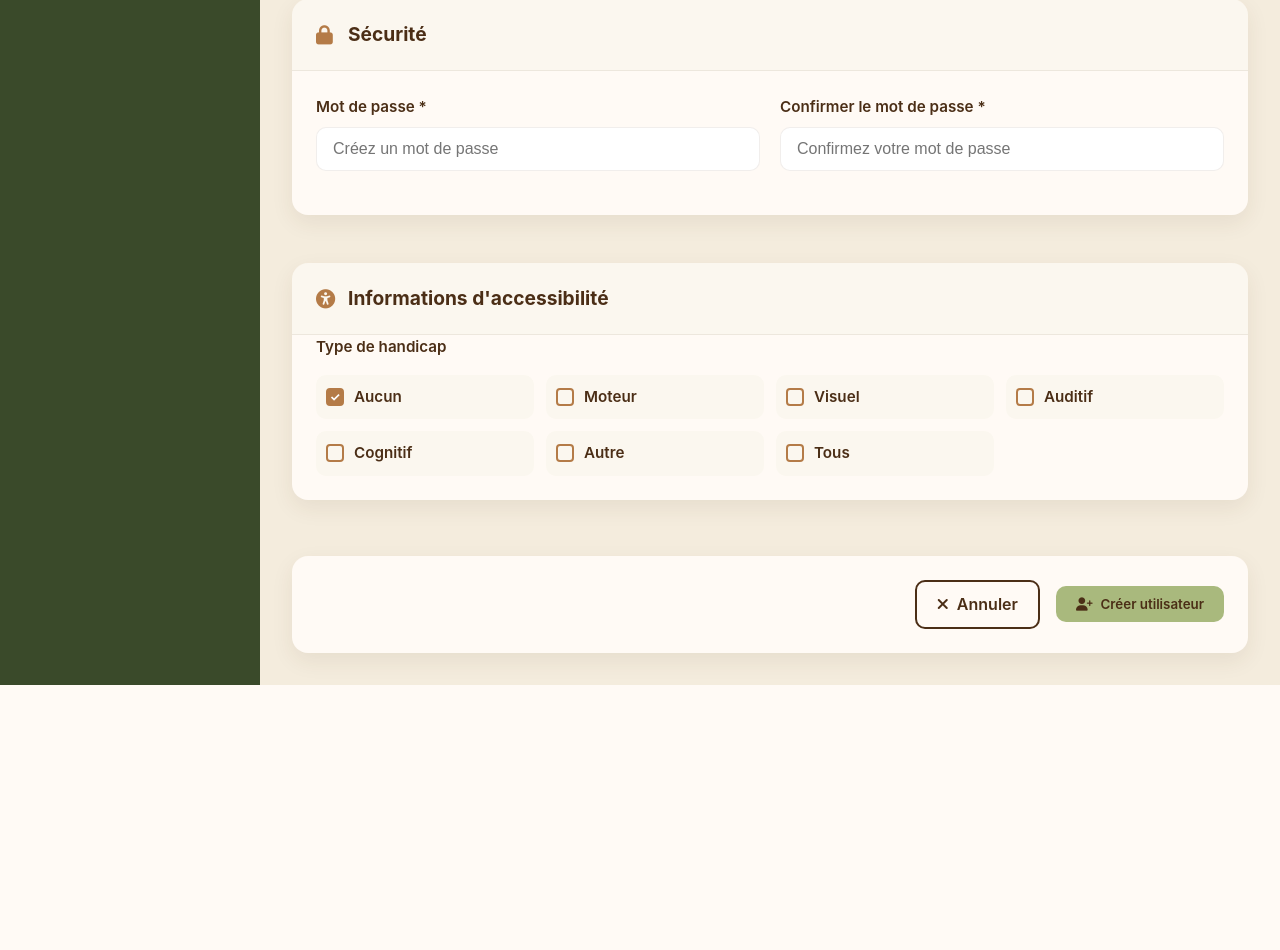
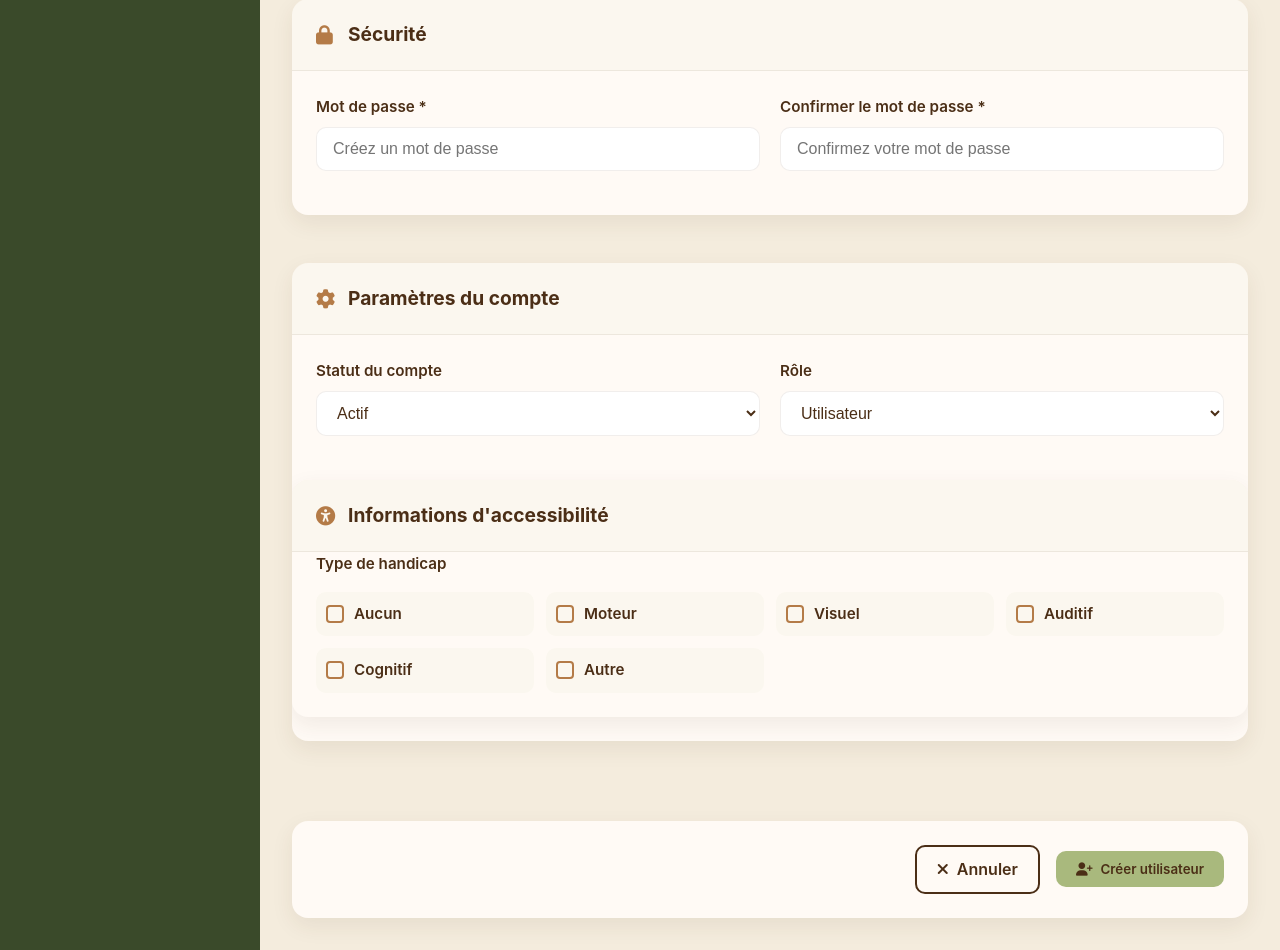
Before and after one commit to mariemzouari/impactable, a PHP site: page /Ajouter_utilisateur.php in a window 1280 px wide. Shown: the part 984-1934 px from the top of the page. Before the commit the page ends 1669 px from the top, so only its background shows below. Run offline with PHP 8.4, Linux system fonts and the light colour scheme.

Commit message:
ajout backoffice redo

```diff
--- a/View/Backoffice/Ajouter_utilisateur.php
+++ b/View/Backoffice/Ajouter_utilisateur.php
@@ -1,65 +1,96 @@
 
 <?php
+require_once __DIR__ . '/../../Controller/UtilisateurController.php';
+require_once __DIR__ . '/../../Controller/ProfileController.php';
+require_once __DIR__ . '/../../Model/UtilisateurClass.php';
+require_once __DIR__ . '/../../Model/ProfileClass.php';
 
-require_once __DIR__ . '/../../Controller/UtilisateurController.php';
-require_once __DIR__ . '/../../Model/UtilisateurClass.php';
 
 $erreur = "";
 $userC = new UtilisateurController();
 
-    if (
-        isset($_POST["last-name"]) &&
-        isset($_POST["name"]) &&
-        isset($_POST["email"]) &&
-        isset($_POST["phone"]) &&
-        isset($_POST["birthday"]) &&
-        isset($_POST["password"]) &&
-        isset($_POST["confirm"])
-    ) {
-        if (
-            !empty($_POST["last-name"]) &&
-            !empty($_POST["name"]) &&
-            !empty($_POST["email"]) &&
-            !empty($_POST["phone"]) &&
-            !empty($_POST["birthday"]) &&
-            !empty($_POST["password"]) &&
-            !empty($_POST["confirm"])
-        ) {
-            // gestion des checkboxes
-            $type_handicap = 'aucun';
-            if (isset($_POST['handicap-type']) && is_array($_POST['handicap-type'])) {
-                if (in_array('tous', $_POST['handicap-type'])) {
-                    $type_handicap = 'tous';
-                } else {
-                    $type_handicap = implode(', ', $_POST['handicap-type']);
-                }
-            }
+if ($_SERVER['REQUEST_METHOD'] === 'POST'){
+ if ( isset($_POST['last']) &&
+      isset($_POST['name']) &&
+      isset($_POST['gender']) &&
+      isset($_POST['birthday']) &&
+      isset($_POST['email']) &&
+      isset($_POST['phone']) &&
+      isset($_POST['role']) &&
+      isset($_POST['password']) &&
+      isset($_POST['confirm'])
+    ){
+
+        if( !empty($_POST['last']) &&
+            !empty($_POST['name']) &&
+            !empty($_POST['email']) &&
+            !empty($_POST['phone']) &&
+            !empty($_POST['role']) &&
+            !empty($_POST['birthday']) &&
+            !empty($_POST['password']) &&
+            !empty($_POST['confirm'])
+            ){
+
+             //checkboxes
+             if (empty($_POST['handicap'])) $handicap = 'aucun';
+             else $handicap = implode(',', $_POST['handicap']);
+
+
+
 
             $user = new Utilisateur([
-                'nom' => $_POST['last-name'],
+                'nom' => $_POST['last'],
                 'prenom' => $_POST['name'],
                 'email' => $_POST['email'],
-                'numero_tel' => $_POST['phone'] ?? null,
-                'date_naissance' => $_POST['birthday'] ?? null,
+                'numero_tel' => $_POST['phone'] ,
+                'date_naissance' => $_POST['birthday'] ,
                 'mot_de_passe' => $_POST['password'],
-                'genre' => $_POST['gender'] ?? 'prefere_ne_pas_dire',
-                'role' => $_POST['role'] ?? 'user',
-                'type_handicap' => $type_handicap
+                'genre' => $_POST['gender'],
+                'role' => $_POST['role'] ,
+                'type_handicap' => $handicap
+
             ]);
 
 
 
-            try {
-                $userC->addUser($user);
+
+          try{
+                $user_id = $userC->addUser($user);
+
+                $profileC = new ProfileController();
+                $empty_profile = new Profil([
+                'Id_utilisateur' => $user_id,
+                'photo_profil' => 'default.jpg',
+                'bio' => '',
+                'ville' => '',
+                'pays' => '',
+                'profession' => '',
+                'competences' => '',
+                'linkedin' => '',
+                'date_creation' => date("Y-m-d H:i:s"),
+                'date_modification' => date("Y-m-d H:i:s")
+                ]);
+
+                $profileC->addProfile($empty_profile);
                 header('Location: Ges_utilisateurs.php');
                 exit;
-            }
-            catch (Exception $e) {
-                $erreur = "Erreur lors de l'ajout : " . $e->getMessage();
-            }
+          }
+          catch(Exception $e) {
+                 $erreur = "Erreur lors de l'ajout : " . $e->getMessage();
+          }
+
+
+        }
+        else{
+          $erreur = "Veuillez remplir tous les champs obligatoires";
+        }
+
 
     }
+
+
 }
+
 
 ?>
 
@@ -228,7 +259,7 @@ $userC = new UtilisateurController();
               <div class="form-grid">
                 <div class="form-group">
                   <label for="add-last-name">Nom *</label>
-                  <input type="text" id="add-last-name" class="input" placeholder="Ecrivez votre nom" name="last-name">
+                  <input type="text" id="add-last-name" class="input" placeholder="Ecrivez votre nom" name="last">
                 </div>
 
                 <div class="form-group">
@@ -284,6 +315,37 @@ $userC = new UtilisateurController();
               </div>
             </div>
 
+
+
+            <!-- Paramètres du compte -->
+            <div class="form-section-card">
+              <div class="section-header">
+                <h3>
+                  <i class="fas fa-cog"></i>
+                  Paramètres du compte
+                </h3>
+              </div>
+
+              <div class="form-grid">
+                <div class="form-group">
+                  <label for="edit-statut">Statut du compte</label>
+                  <select id="edit-statut" class="select">
+                    <option value="actif" selected>Actif</option>
+                    <option value="inactif">Inactif</option>
+                    <option value="suspendu">Suspendu</option>
+                  </select>
+                </div>
+
+                <div class="form-group">
+                  <label for="edit-role">Rôle</label>
+                  <select id="edit-role" name="role" class="select">
+                    <option value="user"  >Utilisateur</option>
+                    <option value="admin" >Administrateur</option>
+                  </select>
+                </div>
+              </div>
+
+
             <!-- Informations d'accessibilité -->
             <div class="form-section-card">
               <div class="section-header">
@@ -297,42 +359,37 @@ $userC = new UtilisateurController();
                 <label class="section-label">Type de handicap</label>
                 <div class="checkbox-grid">
                   <label class="checkbox-option">
-                    <input type="checkbox" name="handicap-type[]" value="aucun" checked>
+                    <input type="checkbox" name="handicap[]" value="aucun" >
                     <span class="checkmark"></span>
                     Aucun
                   </label>
 
                   <label class="checkbox-option">
-                    <input type="checkbox" name="handicap-type[]" value="moteur">
+                    <input type="checkbox" name="handicap[]" value="moteur">
                     <span class="checkmark"></span>
                     Moteur
                   </label>
 
                   <label class="checkbox-option">
-                    <input type="checkbox" name="handicap-type[]" value="visuel">
+                    <input type="checkbox" name="handicap[]" value="visuel">
                     <span class="checkmark"></span>
                     Visuel
                   </label>
 
                   <label class="checkbox-option">
-                    <input type="checkbox" name="handicap-type[]" value="auditif">
+                    <input type="checkbox" name="handicap[]" value="auditif">
                     <span class="checkmark"></span>
                     Auditif
                   </label>
                   <label class="checkbox-option">
-                    <input type="checkbox" name="handicap-type[]" value="cognitif">
+                    <input type="checkbox" name="handicap[]" value="cognitif">
                     <span class="checkmark"></span>
                     Cognitif
                   </label>
                   <label class="checkbox-option">
-                    <input type="checkbox" name="handicap-type[]" value="autre">
+                    <input type="checkbox" name="handicap[]" value="autre">
                     <span class="checkmark"></span>
                     Autre
-                  </label>
-                  <label class="checkbox-option">
-                    <input type="checkbox" name="handicap-type[]" value="tous">
-                    <span class="checkmark"></span>
-                    Tous
                   </label>
                 </div>
               </div>
```
Also changed, not shown: View/Backoffice/Ges_utilisateurs.php (+2 -7 lines), uploads/profile_69244199c829f.png (added), uploads/profile_69245c8c3791f.jpg (added), uploads/profile_69245cbc1876e.jpg (added), uploads/profile_692991898149e.png (added).
